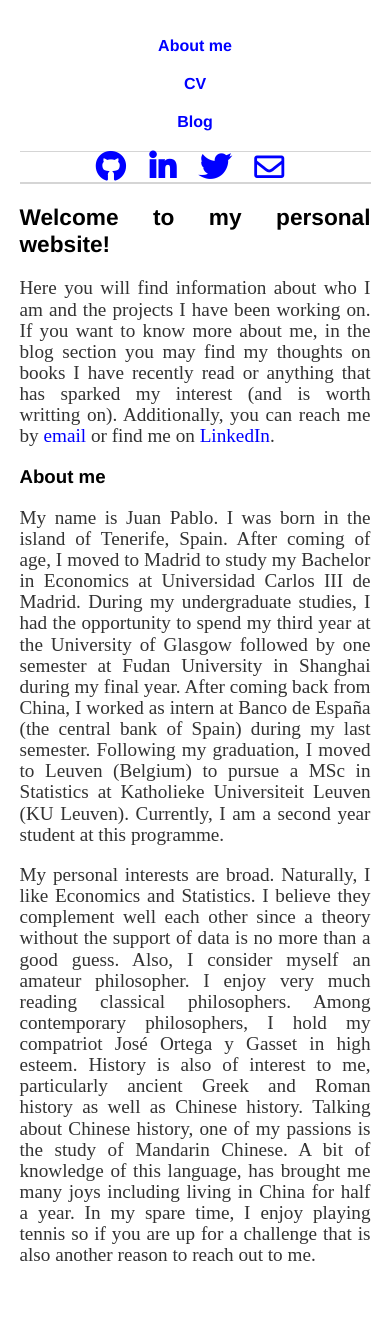
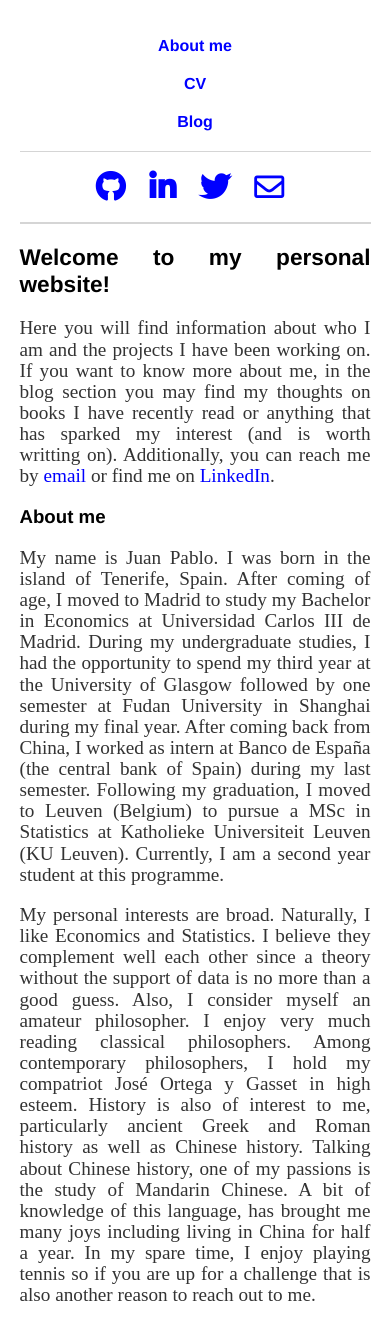
Before and after one commit to jpconher/jpconher.github.io, a Jekyll site: the page built from index.html, in a window 390 px wide. Shown: the part 324-1649 px from the top of the page. Built offline with Jekyll 4.4.1, drawn with Linux system fonts in a browser that asks for light colours; nearby versions of some CDN libraries; before the commit the page ends 1609 px from its top, so only the background shows below that.

Commit message:
Update main.css

```diff
--- a/css/main.css
+++ b/css/main.css
@@ -116,6 +116,7 @@ ul.posts li a{
     .social {
         border-top: 1px solid #d5d5d5;
         margin-top: 20px;
+        padding-top: 20px;
     }
 }
 
@@ -124,7 +125,9 @@ ul.posts li a{
         border-top: 1px solid #d5d5d5;
         border-bottom: 2px solid #d5d5d5;
         margin-top: 20px;
+        padding-top: 20px;
         margin-bottom: 20px;
+        padding-bottom: 20px;
     }
 }
 
```
